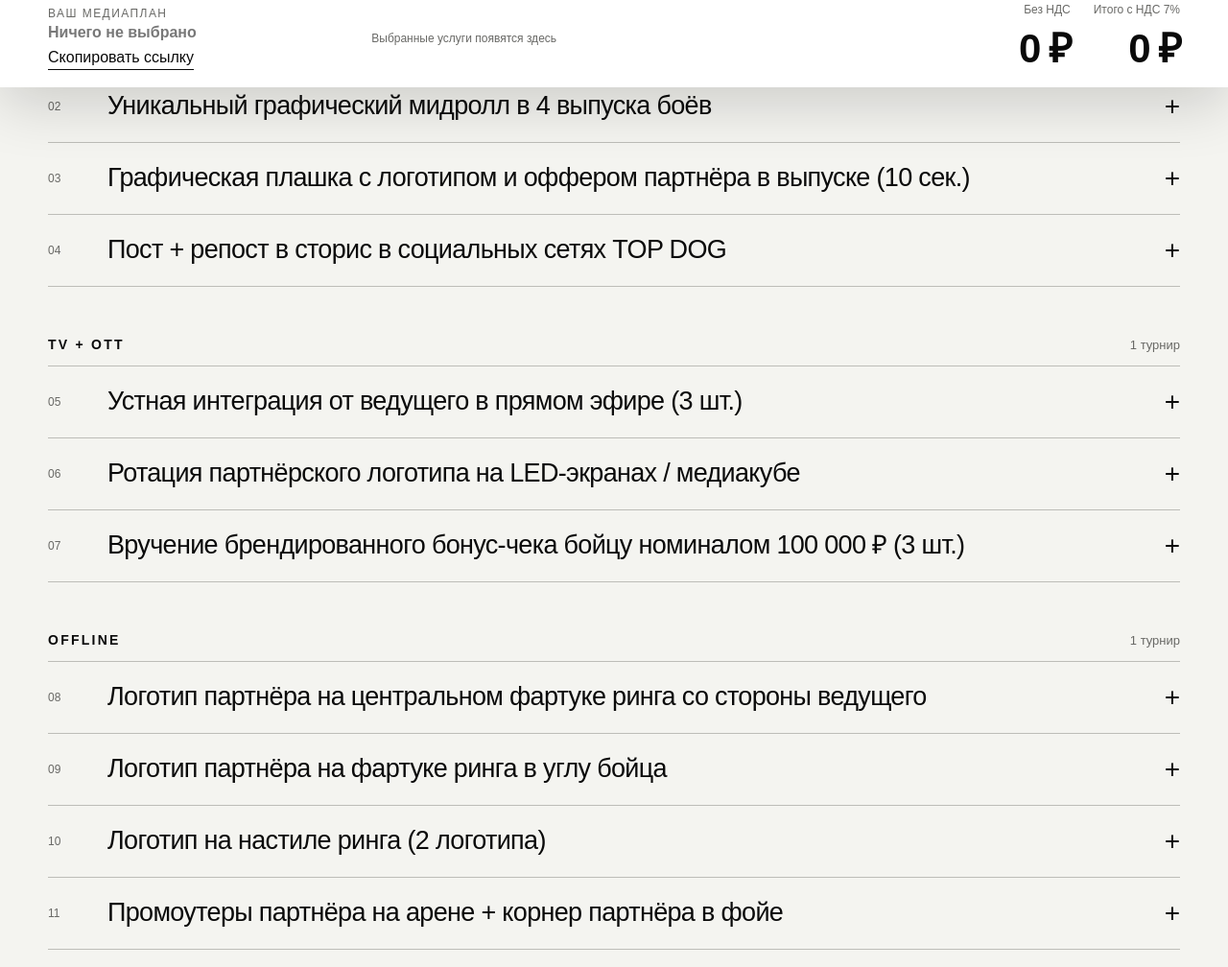
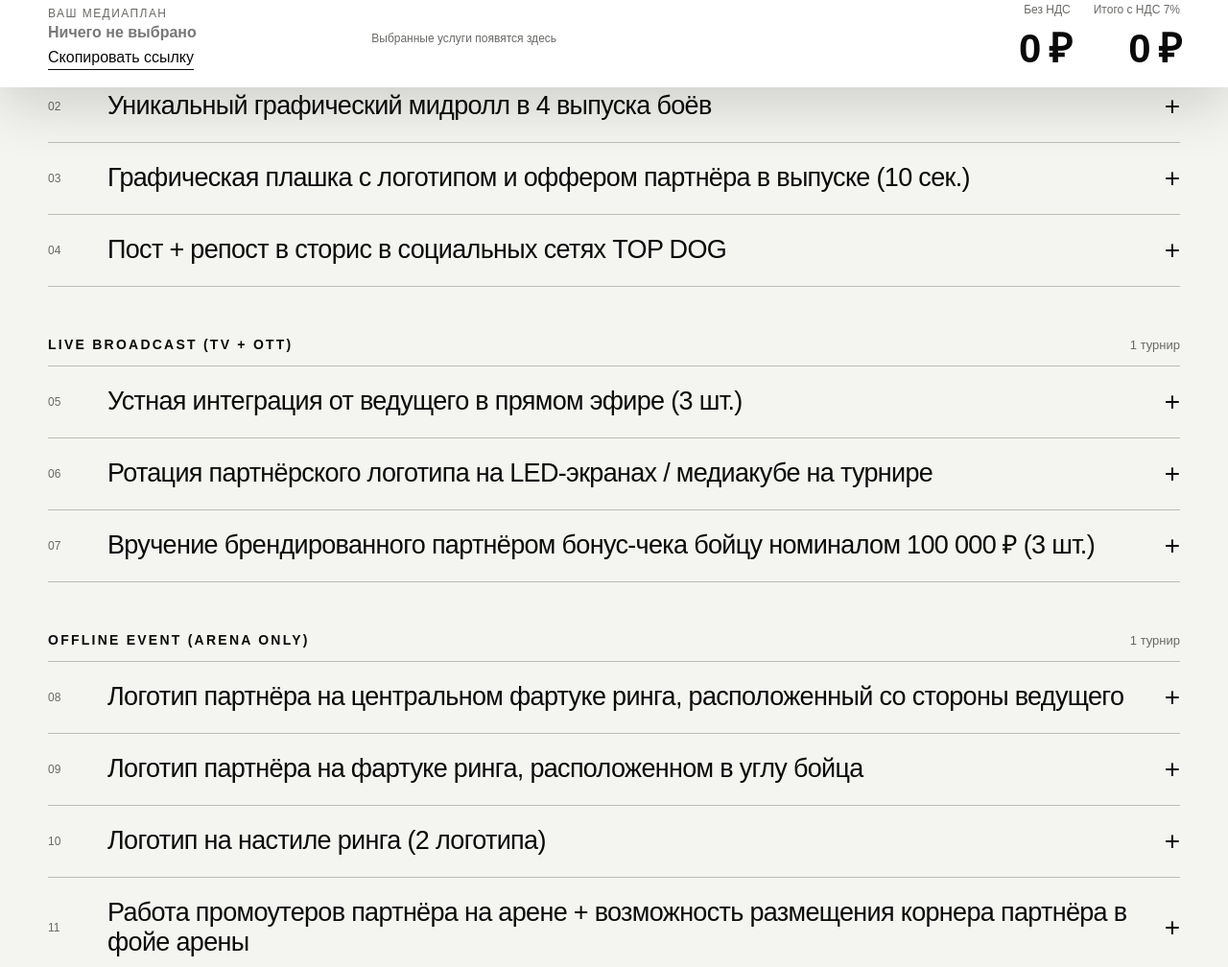
Before and after one commit to rfilonov3-dot/top-dog-reklamny-inventar, a plain HTML site: page index.html in a window 1280 px wide. Shown: the part 709-1717 px from the top of the page at 96% size. Drawn offline with Linux system fonts and the light colour scheme.

Commit message:
Сверены данные с рекламным инвентарём

```diff
--- a/index.html
+++ b/index.html
@@ -110,19 +110,19 @@
       {id:'olv',cat:'DIGITAL',one:'Интеграция OLV ролика в 4 выпуска боёв',three:'Интеграция OLV ролика в 12 выпусков боёв',note:'Производство уникального OLV ролика по брифу партнёра обсуждается индивидуально',channels:'YouTube / Rutube / VK',price:1596000,discount:.15},
       {id:'midroll',cat:'DIGITAL',one:'Уникальный графический мидролл в 4 выпуска боёв',three:'Уникальный графический мидролл в 12 выпусков боёв',note:'Производство обсуждается индивидуально',channels:'YouTube / Rutube / VK',price:1064000,discount:.15},
       {id:'plate',cat:'DIGITAL',one:'Графическая плашка с логотипом и оффером партнёра в выпуске (10 сек.)',three:'Графическая плашка с логотипом и оффером партнёра в выпуске (10 сек.)',note:'Не более 15% площади кадра',channels:'YouTube / Rutube / VK',price:638300,discount:.15},
-      {id:'social',cat:'DIGITAL',one:'Пост + репост в сторис в социальных сетях TOP DOG',three:'3 поста + репосты в сторис в социальных сетях TOP DOG',note:'Период размещения: 1 месяц и 1 сутки соответственно',channels:'Telegram / VK',price:319150,discount:.15},
-      {id:'host',cat:'TV + OTT',one:'Устная интеграция от ведущего в прямом эфире (3 шт.)',three:'Устная интеграция от ведущего в прямом эфире',channels:'YouTube / Rutube / VK · TV · Офлайн',price:425530,discount:.10},
-      {id:'led',cat:'TV + OTT',one:'Ротация партнёрского логотипа на LED-экранах / медиакубе',three:'Ротация партнёрского логотипа на LED-экранах / медиакубе',channels:'YouTube / Rutube / VK · TV · Офлайн',price:1595745,discount:.10},
-      {id:'bonus',cat:'TV + OTT',one:'Вручение брендированного бонус-чека бойцу номиналом 100 000 ₽ (3 шт.)',three:'Вручение брендированного бонус-чека бойцу номиналом 100 000 ₽',channels:'YouTube / Rutube / VK · TV · Офлайн',price:372350,discount:.10},
-      {id:'apron-center',cat:'OFFLINE',one:'Логотип партнёра на центральном фартуке ринга со стороны ведущего',three:'Логотип партнёра на центральном фартуке ринга со стороны ведущего',channels:'YouTube / Rutube / VK · TV · Офлайн',price:1595745,discount:.08},
-      {id:'apron-corner',cat:'OFFLINE',one:'Логотип партнёра на фартуке ринга в углу бойца',three:'Логотип партнёра на фартуке ринга в углу бойца',channels:'YouTube / Rutube / VK · TV · Офлайн',price:1063830,discount:.08},
-      {id:'canvas',cat:'OFFLINE',one:'Логотип на настиле ринга (2 логотипа)',three:'Логотип на настиле ринга (2 логотипа)',channels:'YouTube / Rutube / VK · TV · Офлайн',price:1063830,discount:.08},
-      {id:'promo',cat:'OFFLINE',one:'Промоутеры партнёра на арене + корнер партнёра в фойе',three:'Промоутеры партнёра на арене + корнер партнёра в фойе',channels:'Офлайн',price:319150,discount:.08},
-      {id:'leaflets',cat:'OFFLINE',one:'Размещение рекламных листовок на креслах трибун',three:'Размещение рекламных листовок на креслах трибун',channels:'Офлайн',price:319150,discount:.08},
-      {id:'bands',cat:'OFFLINE',one:'Логотип партнёра / QR-код на браслетах фанзоны (1000 единиц)',three:'Логотип партнёра / QR-код на браслетах фанзоны (1000 единиц)',channels:'Офлайн',price:159575,discount:.08},
-      {id:'cube-video',cat:'OFFLINE',one:'Рекламный видеоролик партнёра на медиакубе во время паузы',three:'Рекламный видеоролик партнёра на медиакубе во время паузы',channels:'Офлайн',price:106380,discount:.08}
+      {id:'social',cat:'DIGITAL',one:'Пост + репост в сторис в социальных сетях TOP DOG',three:'3 поста + репосты в сторис в социальных сетях TOP DOG',note:'Период размещения: 1 месяц и 1 сутки соответственно',channels:'TG / VK',price:319150,discount:.15},
+      {id:'host',cat:'LIVE BROADCAST (TV + OTT)',one:'Устная интеграция от ведущего в прямом эфире (3 шт.)',three:'Устная интеграция от ведущего в прямом эфире (1 шт.)',channels:'YouTube / Rutube / VK · TV · Офлайн',price:425530,discount:.10},
+      {id:'led',cat:'LIVE BROADCAST (TV + OTT)',one:'Ротация партнёрского логотипа на LED-экранах / медиакубе на турнире',three:'Ротация партнёрского логотипа на LED-экранах / медиакубе на турнире',channels:'YouTube / Rutube / VK · TV · Офлайн',price:1595745,discount:.10},
+      {id:'bonus',cat:'LIVE BROADCAST (TV + OTT)',one:'Вручение брендированного партнёром бонус-чека бойцу номиналом 100 000 ₽ (3 шт.)',three:'Вручение брендированного партнёром бонус-чека бойцу номиналом 100 000 ₽',channels:'YouTube / Rutube / VK · TV · Офлайн',price:372350,discount:.10},
+      {id:'apron-center',cat:'OFFLINE EVENT (ARENA ONLY)',one:'Логотип партнёра на центральном фартуке ринга, расположенный со стороны ведущего',three:'Логотип партнёра на центральном фартуке ринга, расположенный со стороны ведущего',channels:'YouTube / Rutube / VK · TV · Офлайн',price:1595745,discount:.08},
+      {id:'apron-corner',cat:'OFFLINE EVENT (ARENA ONLY)',one:'Логотип партнёра на фартуке ринга, расположенном в углу бойца',three:'Логотип партнёра на фартуке ринга, расположенном в углу бойца',channels:'YouTube / Rutube / VK · TV · Офлайн',price:1063830,discount:.08},
+      {id:'canvas',cat:'OFFLINE EVENT (ARENA ONLY)',one:'Логотип на настиле ринга (2 логотипа)',three:'Логотип на настиле ринга (2 логотипа)',channels:'YouTube / Rutube / VK · TV · Офлайн',price:1063830,discount:.08},
+      {id:'promo',cat:'OFFLINE EVENT (ARENA ONLY)',one:'Работа промоутеров партнёра на арене + возможность размещения корнера партнёра в фойе арены',three:'Работа промоутеров партнёра на арене + возможность размещения корнера партнёра в фойе арены',channels:'Офлайн',price:319150,discount:.08},
+      {id:'leaflets',cat:'OFFLINE EVENT (ARENA ONLY)',one:'Размещение рекламных листовок на креслах трибун',three:'Размещение рекламных листовок на креслах трибун',channels:'Офлайн',price:319150,discount:.08},
+      {id:'bands',cat:'OFFLINE EVENT (ARENA ONLY)',one:'Размещение логотипа партнёра / QR-кода на браслетах фанзоны (1000 единиц)',three:'Размещение логотипа партнёра / QR-кода на браслетах фанзоны (1000 единиц)',channels:'Офлайн',price:159575,discount:.08},
+      {id:'cube-video',cat:'OFFLINE EVENT (ARENA ONLY)',one:'Рекламный видеоролик партнёра на медиакубе во время паузы',three:'Рекламный видеоролик партнёра на медиакубе во время паузы',channels:'Офлайн',price:106380,discount:.08}
     ];
-    const categories=['DIGITAL','TV + OTT','OFFLINE'];
+    const categories=['DIGITAL','LIVE BROADCAST (TV + OTT)','OFFLINE EVENT (ARENA ONLY)'];
     const params=new URLSearchParams(location.search);
     const requestedPack=Number(params.get('package'));
     const packFromUrl=requestedPack===3?3:1;
```
